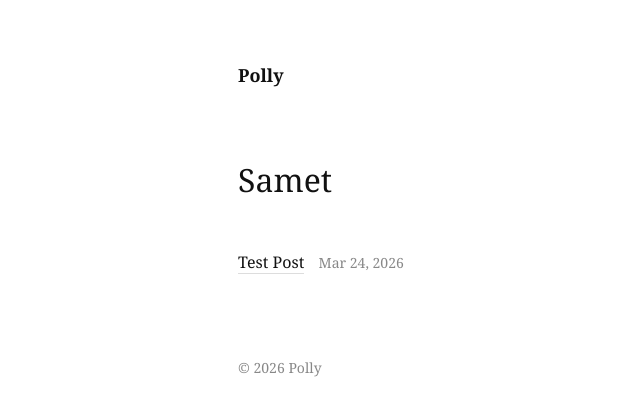
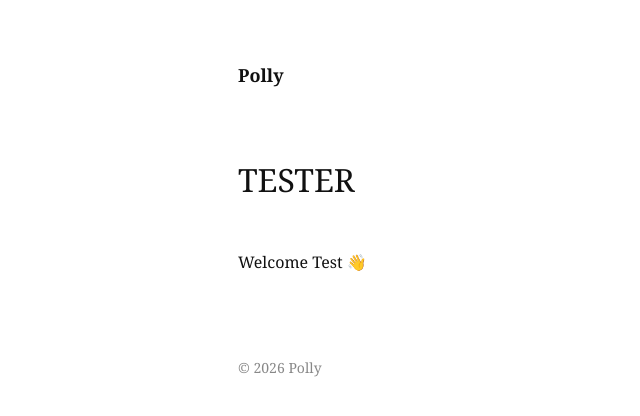
Before and after one commit to redmach/redmach.github.io, a Jekyll site: the page built from index.md, in a window 1280 px wide. Shown: the top 416 px of the page, without its empty margins (42-682 px from the left). Built offline with Jekyll 4.4.1, drawn with Linux system fonts in a browser that asks for light colours.

Commit message:
Update index.md

```diff
--- a/index.md
+++ b/index.md
@@ -3,13 +3,6 @@ layout: default
 title: Samet
 ---
 
-# Samet
+# TESTER
 
-<ul class="post-list">
-  {% for post in site.posts %}
-    <li>
-      <a href="{{ post.url }}">{{ post.title }}</a>
-      <span class="date">{{ post.date | date: "%b %d, %Y" }}</span>
-    </li>
-  {% endfor %}
-</ul>
+Welcome Test 👋
```
